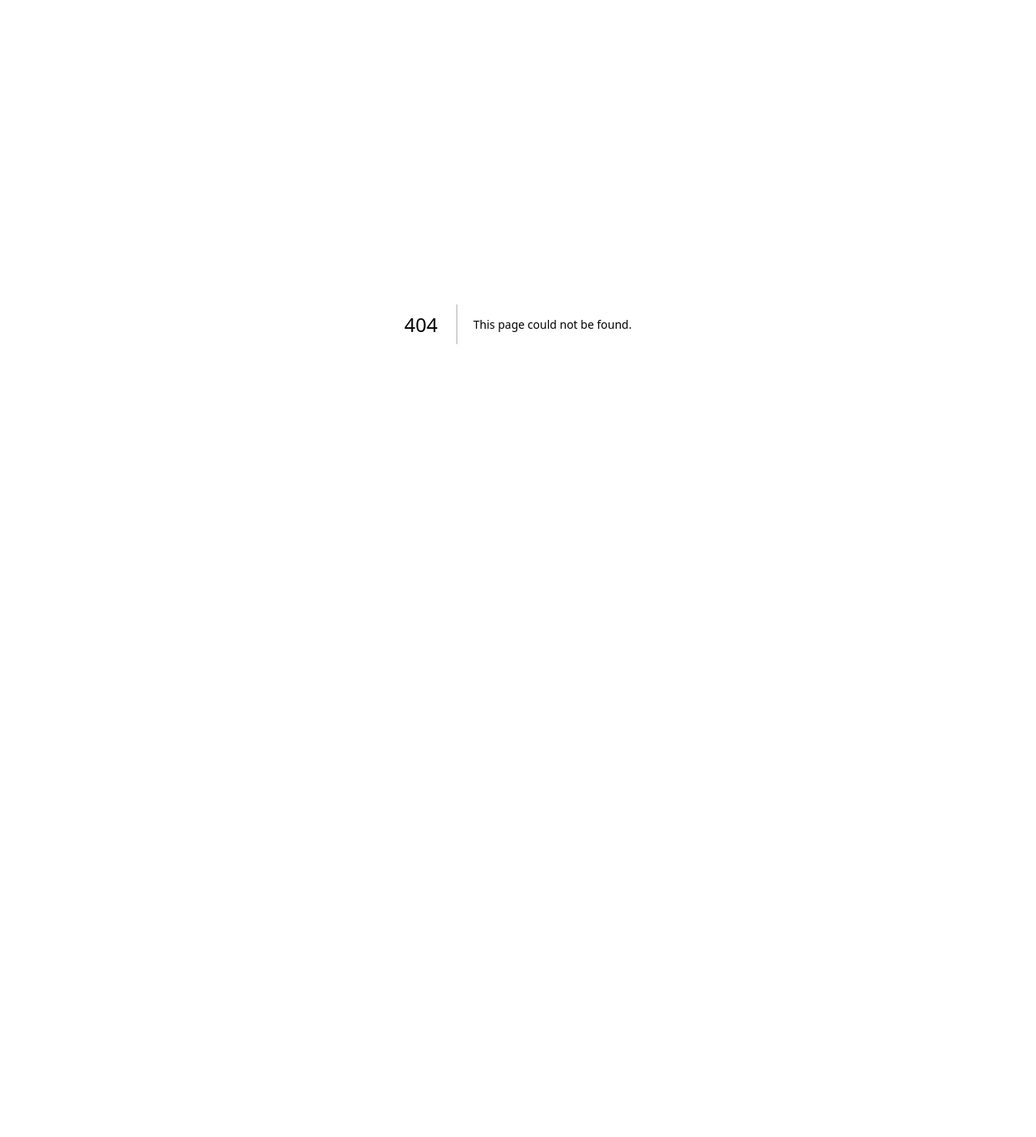
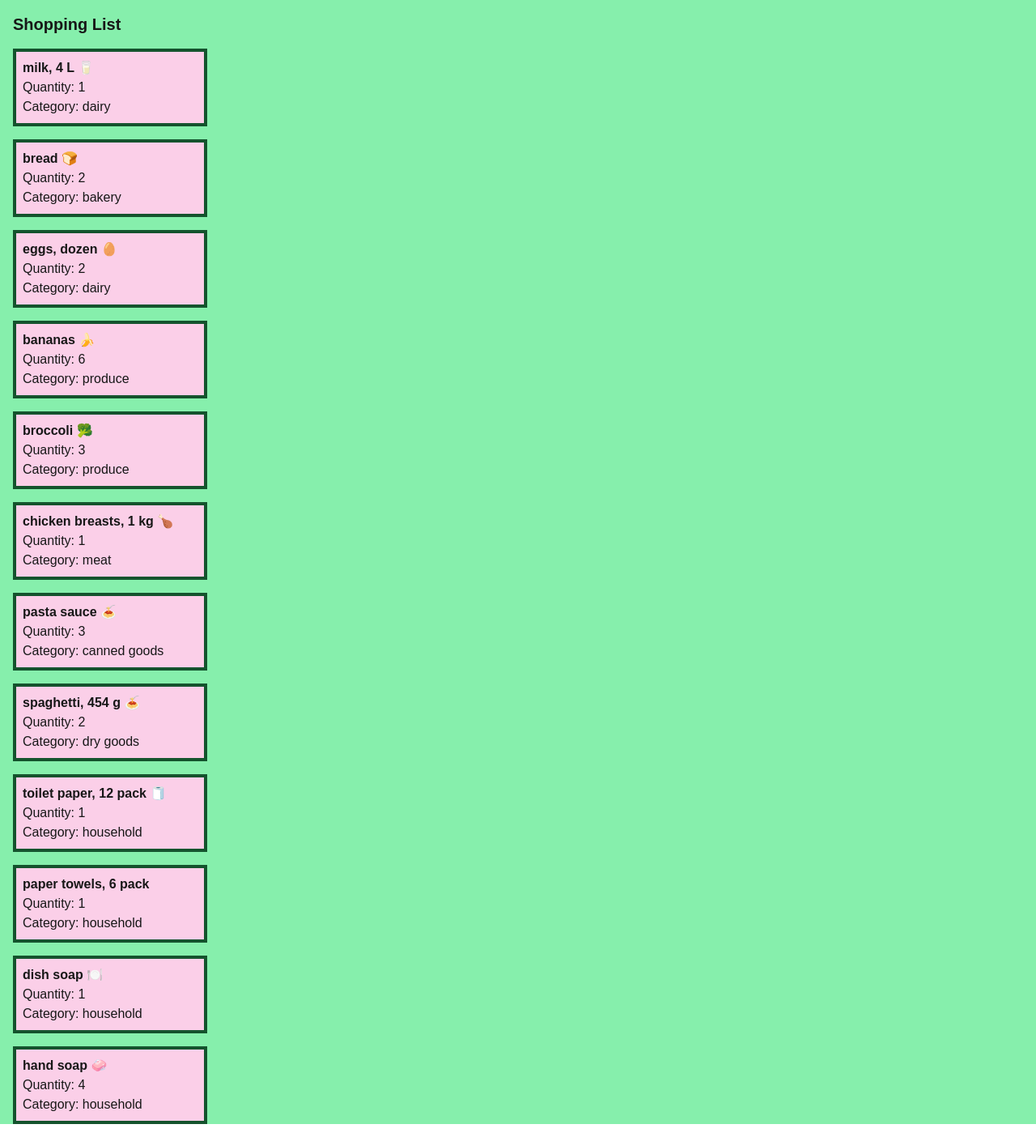
Before and after one commit to MyNamSam/cprg306-assignments, a Next.js app: page /week-3 in a window 1280 px wide. Before the commit this address had no page. Shown: the whole page at 81% size. Before the commit the page ends 800 px from the top, so only its background shows below. Built offline with nearby package versions, Linux system fonts and the light colour scheme.

Commit message:
Week 3 Assignment
Created week-3 folder w/ item, item-list, and page files

```diff
--- a/app/layout.js
+++ b/app/layout.js
@@ -13,7 +13,7 @@
 });
 
 export const metadata = {
-  title: "Create Next App",
+  title: "Shopping List",
   description: "Generated by create next app",
 };
 
--- a/app/page.js
+++ b/app/page.js
@@ -1,5 +1,4 @@
 import Link from "next/link";
-import Page from "./week-2/page";
 
 
 
@@ -7,7 +6,14 @@
   return (
     <main>
       <h1>CPRG 306: Web Development 2 - Assignments</h1>
-      <Link href="./week-2/">Week 2</Link>
+      <ul>
+        <li>
+          <Link href="./week-2/">Week 2</Link>
+        </li>
+        <li>
+          <Link href="./week-3/">Week 3</Link>
+        </li>
+      </ul>
     </main>
   );
 }
--- /dev/null
+++ b/app/week-3/item-list.js
@@ -0,0 +1,94 @@
+import Item from './item';
+
+export default function ItemList() {
+
+  const item1 = {
+    name: "milk, 4 L 🥛",
+    quantity: 1,
+    category: "dairy",
+  };
+
+  const item2 = {
+    name: "bread 🍞",
+    quantity: 2,
+    category: "bakery",
+  };
+
+  const item3 = {
+    name: "eggs, dozen 🥚",
+    quantity: 2,
+    category: "dairy",
+  };
+
+  const item4 = {
+    name: "bananas 🍌",
+    quantity: 6,
+    category: "produce",
+  };
+
+  const item5 = {
+    name: "broccoli 🥦",
+    quantity: 3,
+    category: "produce",
+  };
+
+  const item6 = {
+    name: "chicken breasts, 1 kg 🍗",
+    quantity: 1,
+    category: "meat",
+  };
+
+  const item7 = {
+    name: "pasta sauce 🍝",
+    quantity: 3,
+    category: "canned goods",
+  };
+
+  const item8 = {
+    name: "spaghetti, 454 g 🍝",
+    quantity: 2,
+    category: "dry goods",
+  };
+
+  const item9 = {
+    name: "toilet paper, 12 pack 🧻",
+    quantity: 1,
+    category: "household",
+  };
+
+  const item10 = {
+    name: "paper towels, 6 pack",
+    quantity: 1,
+    category: "household",
+  };
+
+  const item11 = {
+    name: "dish soap 🍽️",
+    quantity: 1,
+    category: "household",
+  };
+
+  const item12 = {
+    name: "hand soap 🧼",
+    quantity: 4,
+    category: "household",
+  };
+
+  return(
+
+    <div>
+      <Item name={item1.name} quantity={item1.quantity} category={item1.category} />
+      <Item name={item2.name} quantity={item2.quantity} category={item2.category} />
+      <Item name={item3.name} quantity={item3.quantity} category={item3.category} />
+      <Item name={item4.name} quantity={item4.quantity} category={item4.category} />
+      <Item name={item5.name} quantity={item5.quantity} category={item5.category} />
+      <Item name={item6.name} quantity={item6.quantity} category={item6.category} />
+      <Item name={item7.name} quantity={item7.quantity} category={item7.category} />
+      <Item name={item8.name} quantity={item8.quantity} category={item8.category} />
+      <Item name={item9.name} quantity={item9.quantity} category={item9.category} />
+      <Item name={item10.name} quantity={item10.quantity} category={item10.category} />
+      <Item name={item11.name} quantity={item11.quantity} category={item11.category} />
+      <Item name={item12.name} quantity={item12.quantity} category={item12.category} />
+    </div>
+    );
+}
--- /dev/null
+++ b/app/week-3/item.js
@@ -0,0 +1,13 @@
+
+
+
+export default function Item({name, quantity, category}) {
+
+  return (
+    <div class="p-2 m-4 bg-pink-200 border-4 border-green-900 max-w-60">
+      <h2 class="font-bold">{name}</h2>
+      <p>Quantity: {quantity}</p>
+      <p>Category: {category}</p>
+    </div>
+  );
+}
--- /dev/null
+++ b/app/week-3/page.js
@@ -0,0 +1,11 @@
+import ItemList from "./item-list";
+
+export default function Page() {
+
+    return (
+        <main class="bg-green-300">
+            <h2 class="text-xl font-bold pl-4 pt-4">Shopping List</h2>
+            <ItemList />
+        </main>
+    );
+}
```
